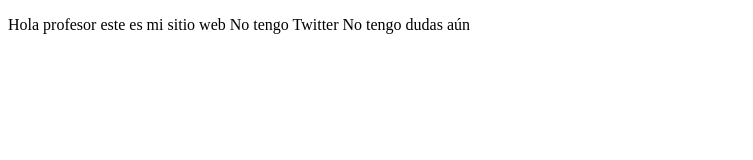
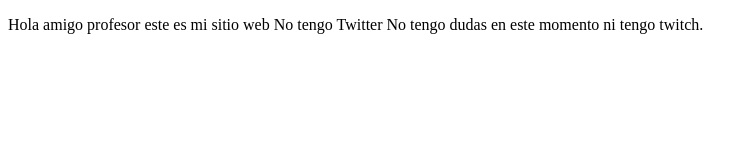
Before and after one commit to casmor369/ProyectoDemo, a plain HTML site: page index.html in a window 1280 px wide. Shown: the whole page, without its empty margins (0-753 px from the left). Drawn offline with Linux system fonts and the light colour scheme.

Commit message:
en los cambios agregamos amigo y twitch

```diff
--- a/index.html
+++ b/index.html
@@ -8,9 +8,9 @@
 </head>
 <body>
     <p>
-    Hola profesor este es mi sitio web
+    Hola amigo profesor este es mi sitio web
     No tengo Twitter
-    No tengo dudas aún
+    No tengo dudas en este momento ni tengo twitch.
     </p>
 </body>
 </html>
```
